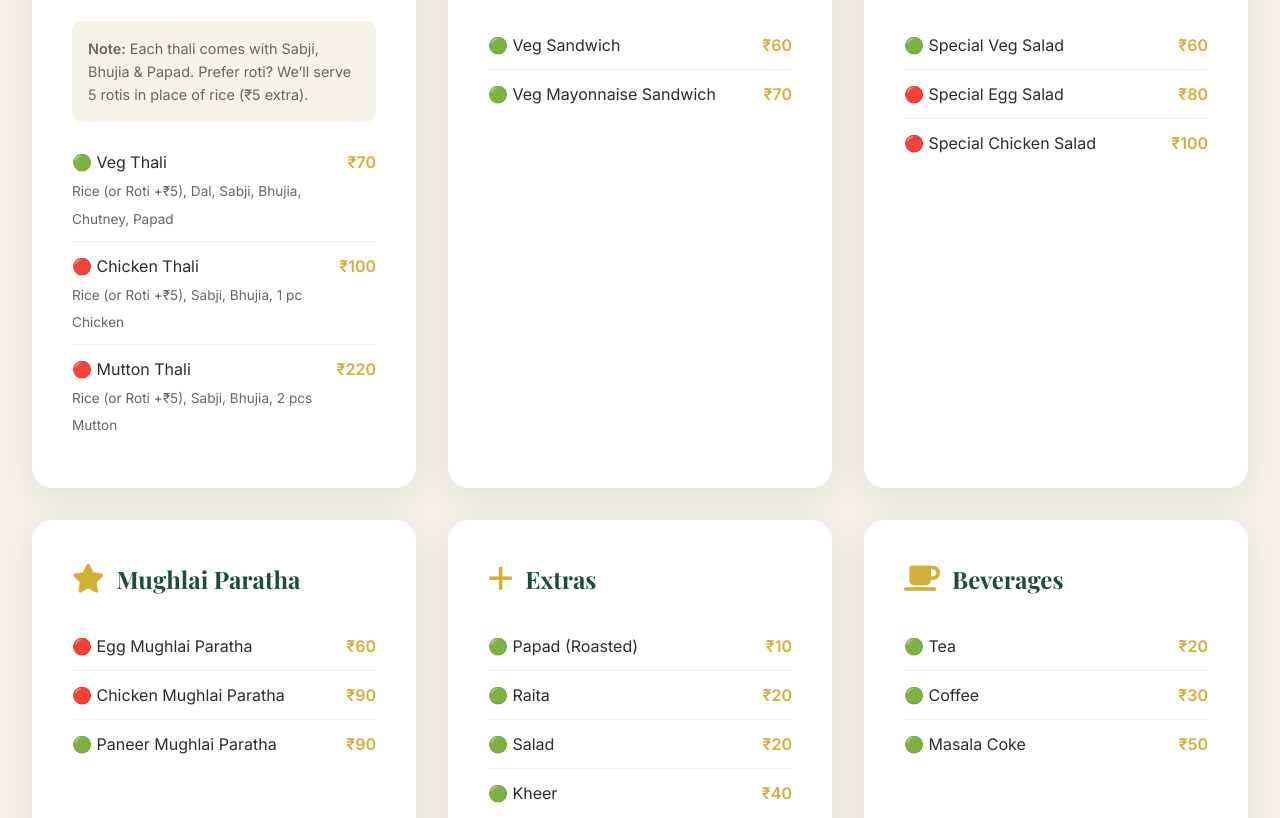
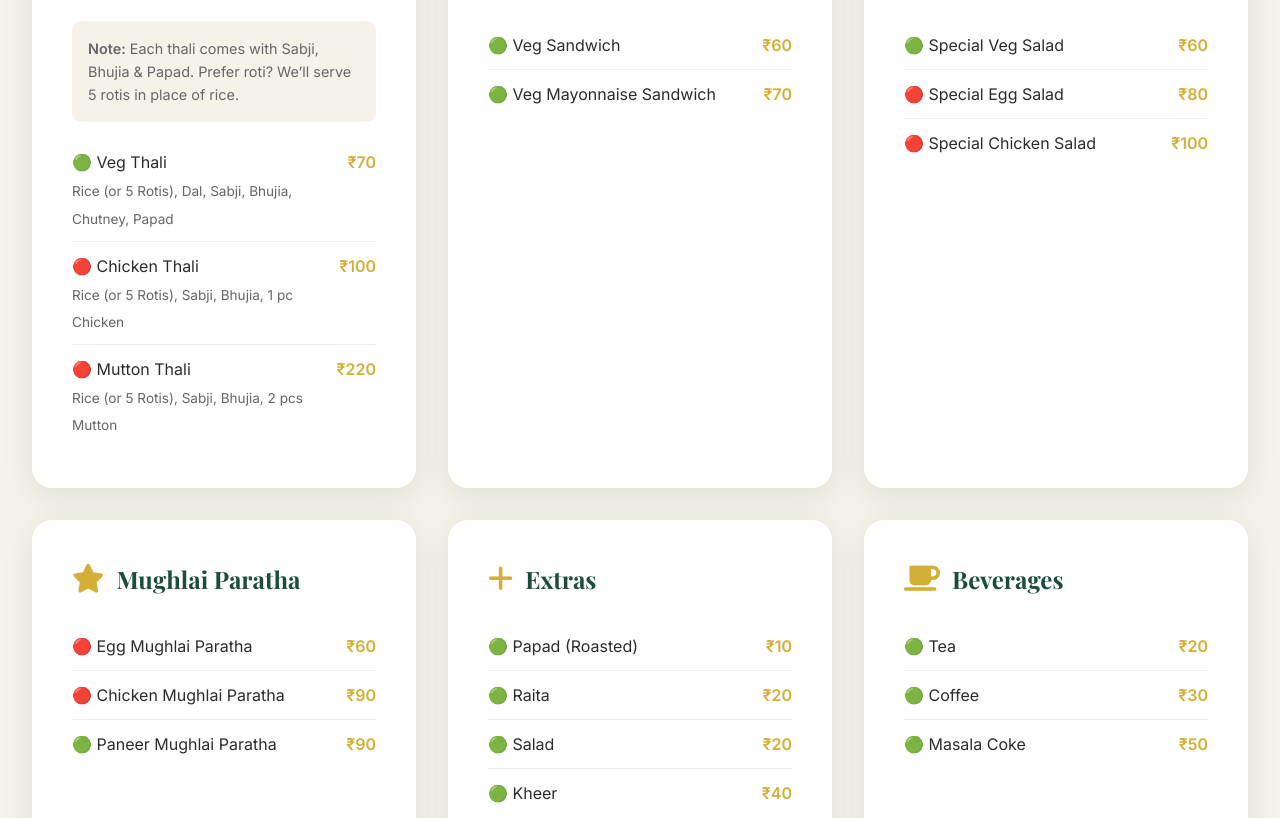
Before and after one commit to Nikku2204/Johar-Bamboo-Resturant, a plain HTML site: page index.html in a window 1280 px wide. Shown: the part 8567-9385 px from the top of the page. Drawn offline with nearby package versions, Linux system fonts and the light colour scheme.

Commit message:
Update index.html

```diff
--- a/index.html
+++ b/index.html
@@ -1167,26 +1167,26 @@
                 <!-- Thali -->
                 <div class="category-card" style="background: white; border-radius: 20px; padding: 2.5rem; box-shadow: var(--shadow-soft);">
                     <h3 style="color: var(--deep-forest); margin-bottom: 1.5rem; font-family: 'Playfair Display', serif; font-size: 1.5rem;"><i class="fas fa-utensils" style="color: var(--saffron-gold); margin-right: 12px; font-size: 1.8rem;"></i>Thali</h3>
-                    <div style="background: var(--light-beige); padding: 1rem; border-radius: 10px; margin-bottom: 1rem; font-size: 0.9rem; color: var(--text-light);"><strong>Note:</strong> Each thali comes with Sabji, Bhujia & Papad. Prefer roti? We’ll serve 5 rotis in place of rice (₹5 extra).</div>
+                    <div style="background: var(--light-beige); padding: 1rem; border-radius: 10px; margin-bottom: 1rem; font-size: 0.9rem; color: var(--text-light);"><strong>Note:</strong> Each thali comes with Sabji, Bhujia & Papad. Prefer roti? We’ll serve 5 rotis in place of rice.</div>
                     <div class="category-items" style="font-size: 1rem; line-height: 2;">
                         <div style="display: flex; justify-content: space-between; padding: 0.5rem 0; border-bottom: 1px solid #f0f0f0;">
                             <div>
                                 <span>🟢 Veg Thali</span>
-                                <div style="font-size: 0.85rem; color: var(--text-light);">Rice (or Roti +₹5), Dal, Sabji, Bhujia, Chutney, Papad</div>
+                                <div style="font-size: 0.85rem; color: var(--text-light);">Rice (or 5 Rotis), Dal, Sabji, Bhujia, Chutney, Papad</div>
                             </div>
                             <strong style="color: var(--saffron-gold);">₹70</strong>
                         </div>
                         <div style="display: flex; justify-content: space-between; padding: 0.5rem 0; border-bottom: 1px solid #f0f0f0;">
                             <div>
                                 <span>🔴 Chicken Thali</span>
-                                <div style="font-size: 0.85rem; color: var(--text-light);">Rice (or Roti +₹5), Sabji, Bhujia, 1 pc Chicken</div>
+                                <div style="font-size: 0.85rem; color: var(--text-light);">Rice (or 5 Rotis), Sabji, Bhujia, 1 pc Chicken</div>
                             </div>
                             <strong style="color: var(--saffron-gold);">₹100</strong>
                         </div>
                         <div style="display: flex; justify-content: space-between; padding: 0.5rem 0;">
                             <div>
                                 <span>🔴 Mutton Thali</span>
-                                <div style="font-size: 0.85rem; color: var(--text-light);">Rice (or Roti +₹5), Sabji, Bhujia, 2 pcs Mutton</div>
+                                <div style="font-size: 0.85rem; color: var(--text-light);">Rice (or 5 Rotis), Sabji, Bhujia, 2 pcs Mutton</div>
                             </div>
                             <strong style="color: var(--saffron-gold);">₹220</strong>
                         </div>
```
